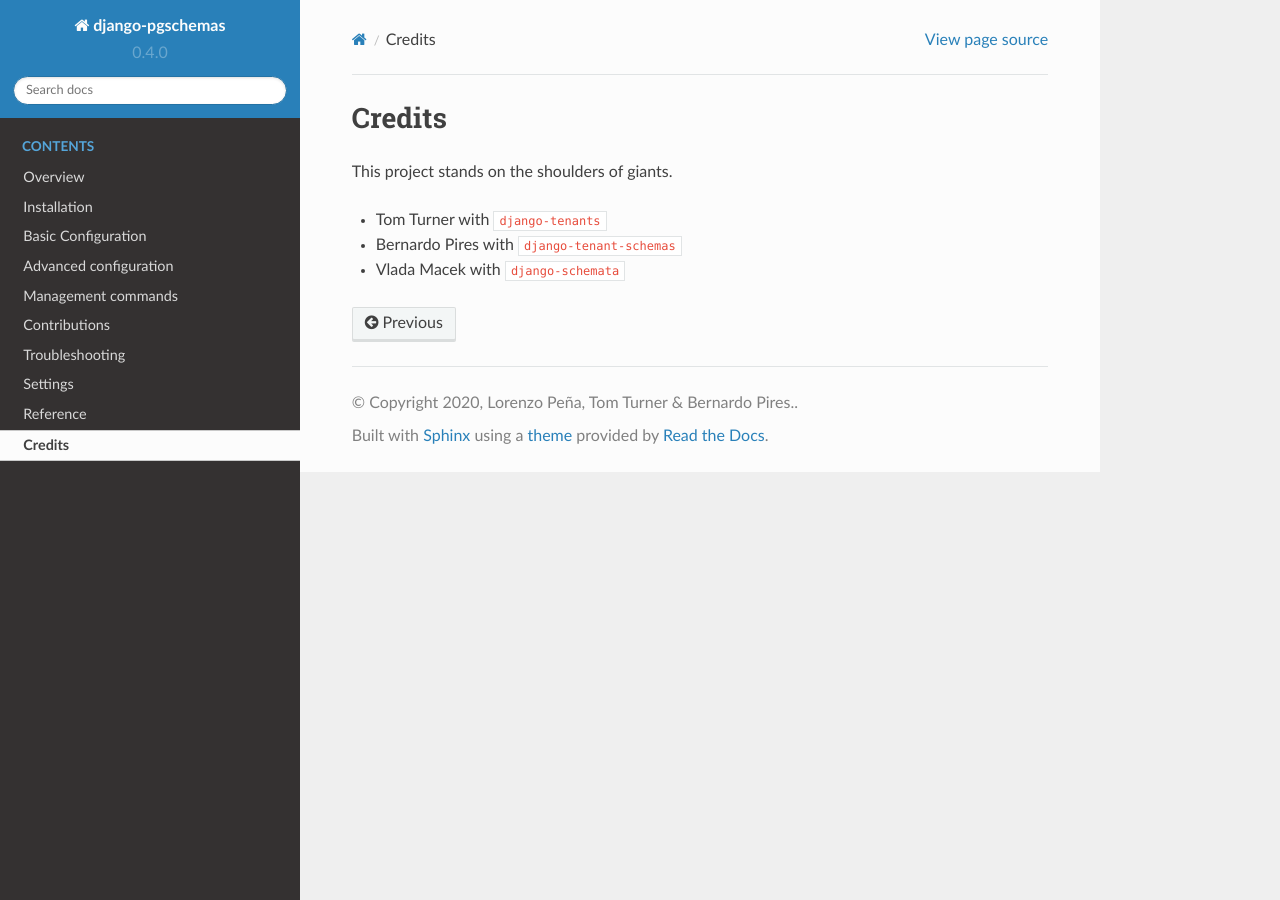
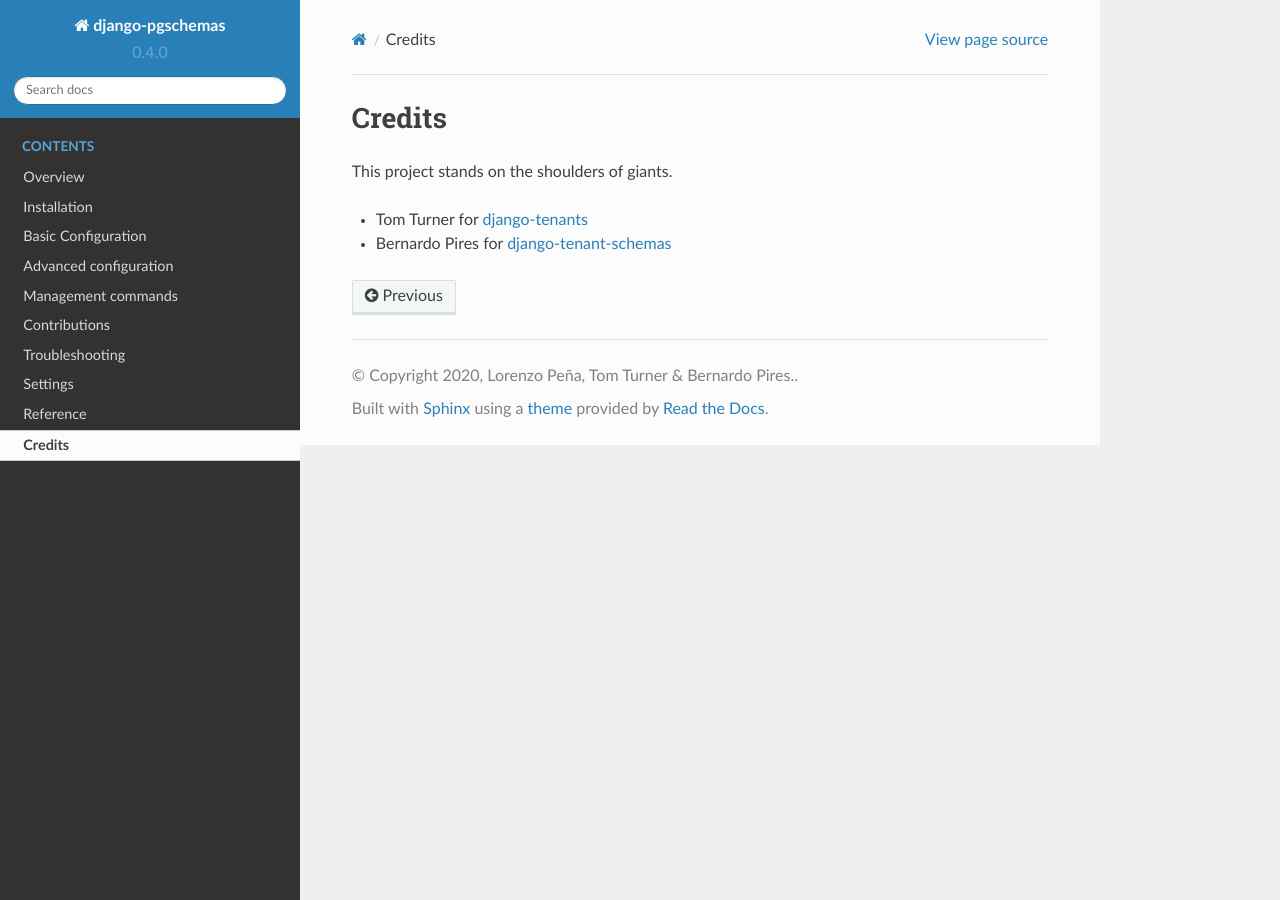
Before and after one commit to lorinkoz/django-pgschemas, a Sphinx documentation site: the page built from docs/credits.rst, in a window 1280 px wide. Built offline with Sphinx 7.4.7 and the Read the Docs theme 2.0.0, drawn with Linux system fonts in a browser that asks for light colours; the version number is read from the project's files by our own code.

Commit message:
Updated credits

```diff
--- a/docs/credits.rst
+++ b/docs/credits.rst
@@ -3,6 +3,8 @@ Credits
 
 This project stands on the shoulders of giants.
 
-* Tom Turner with ``django-tenants``
-* Bernardo Pires with ``django-tenant-schemas``
-* Vlada Macek with ``django-schemata``
+* Tom Turner for `django-tenants`_
+* Bernardo Pires for `django-tenant-schemas`_
+
+.. _django-tenants: https://github.com/tomturner/django-tenants
+.. _django-tenant-schemas: https://github.com/bernardopires/django-tenant-schemas
```
Also changed, not shown: README.rst (+5 -3 lines).
